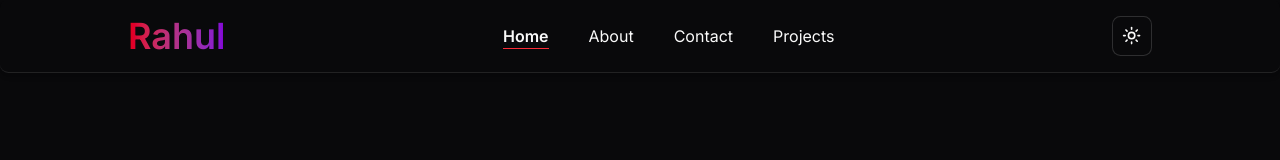
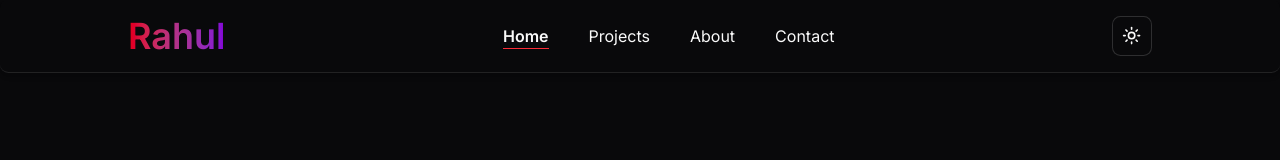
Before and after one commit to Rcmade/portfolio, a Next.js app: page / in a window 1280 px wide. Shown: the top 160 px of the page. Built offline with nearby package versions, Linux system fonts and the light colour scheme.

Commit message:
change nav link order

```diff
--- a/src/content/navLinksContent.ts
+++ b/src/content/navLinksContent.ts
@@ -2,6 +2,10 @@ export const navLinksContent = [
   {
     title: "Home",
     href: "/",
+  },
+  {
+    title: "Projects",
+    href: "/projects",
   },
   {
     title: "About",
@@ -13,11 +17,6 @@ export const navLinksContent = [
     href: "/contact",
   },
 
-  {
-    title: "Projects",
-    href: "/projects",
-  },
-
   // {
   //   title: "Blog",
   //   href: "/blog",
```
